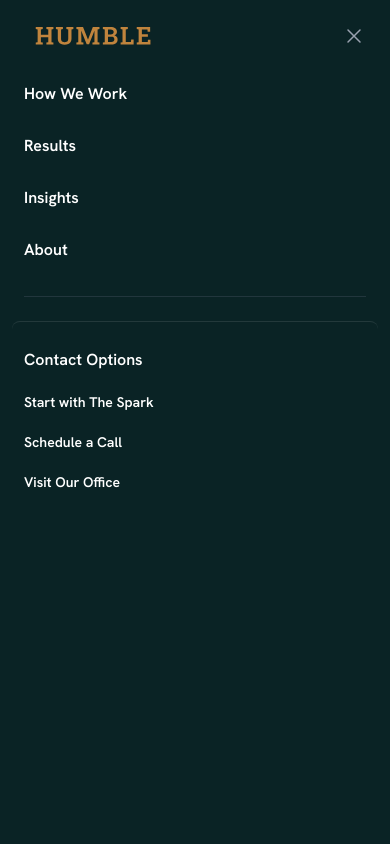
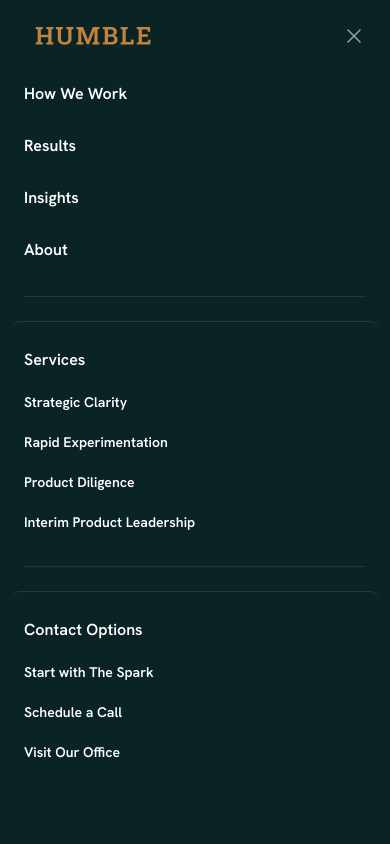
Before and after one commit to jonnyschneider/humventures.com.au, a Next.js app: page / in a window 390 px wide. Both pictures are taken after a click on the button "Open main menu". Shown: the top 844 px of the page. Built offline with nearby package versions, Linux system fonts and the light colour scheme; a web font is replaced by a local one.

Commit message:
fix main menu for mobile

```diff
--- a/src/components/Navigation.tsx
+++ b/src/components/Navigation.tsx
@@ -235,6 +235,20 @@ export default function Navigation({ variant = 'dark', position = 'absolute' }:
               </div>
               <div className="py-6">
                 <div className={`-mx-3 block rounded-lg px-3 py-2 text-base/7 font-semibold ${mobileTextColor} border-t border-white/10 pt-6`}>
+                  Services
+                </div>
+                {servicesOptions.map((item) => (
+                  <Link
+                    key={item.name}
+                    href={item.href}
+                    className={`-mx-3 block rounded-lg px-3 py-2 text-sm/6 font-semibold ${mobileTextColor} hover:bg-white/5`}
+                  >
+                    {item.name}
+                  </Link>
+                ))}
+              </div>
+              <div className="py-6">
+                <div className={`-mx-3 block rounded-lg px-3 py-2 text-base/7 font-semibold ${mobileTextColor} border-t border-white/10 pt-6`}>
                   Contact Options
                 </div>
                 {contactOptions.map((item) => (
```
